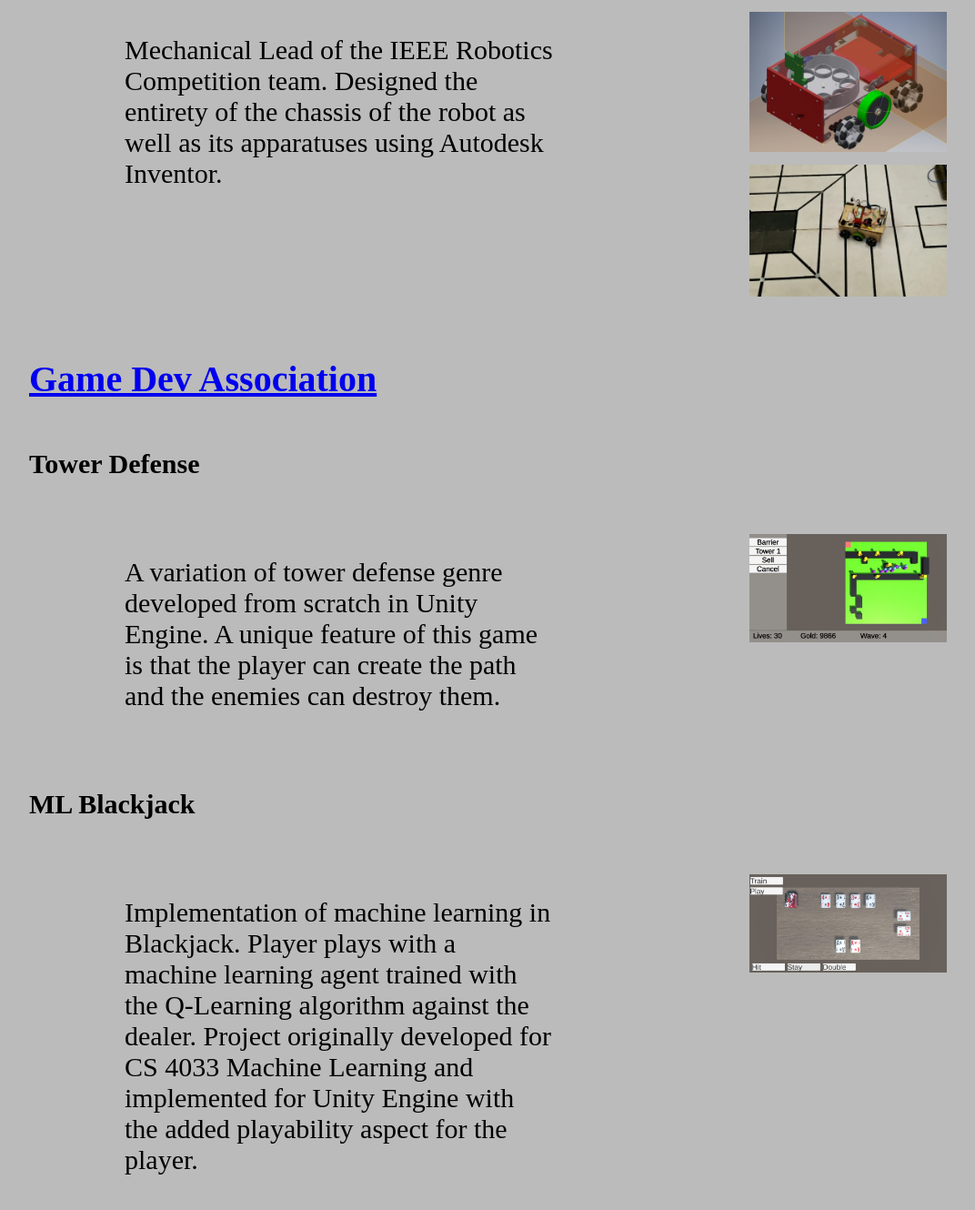
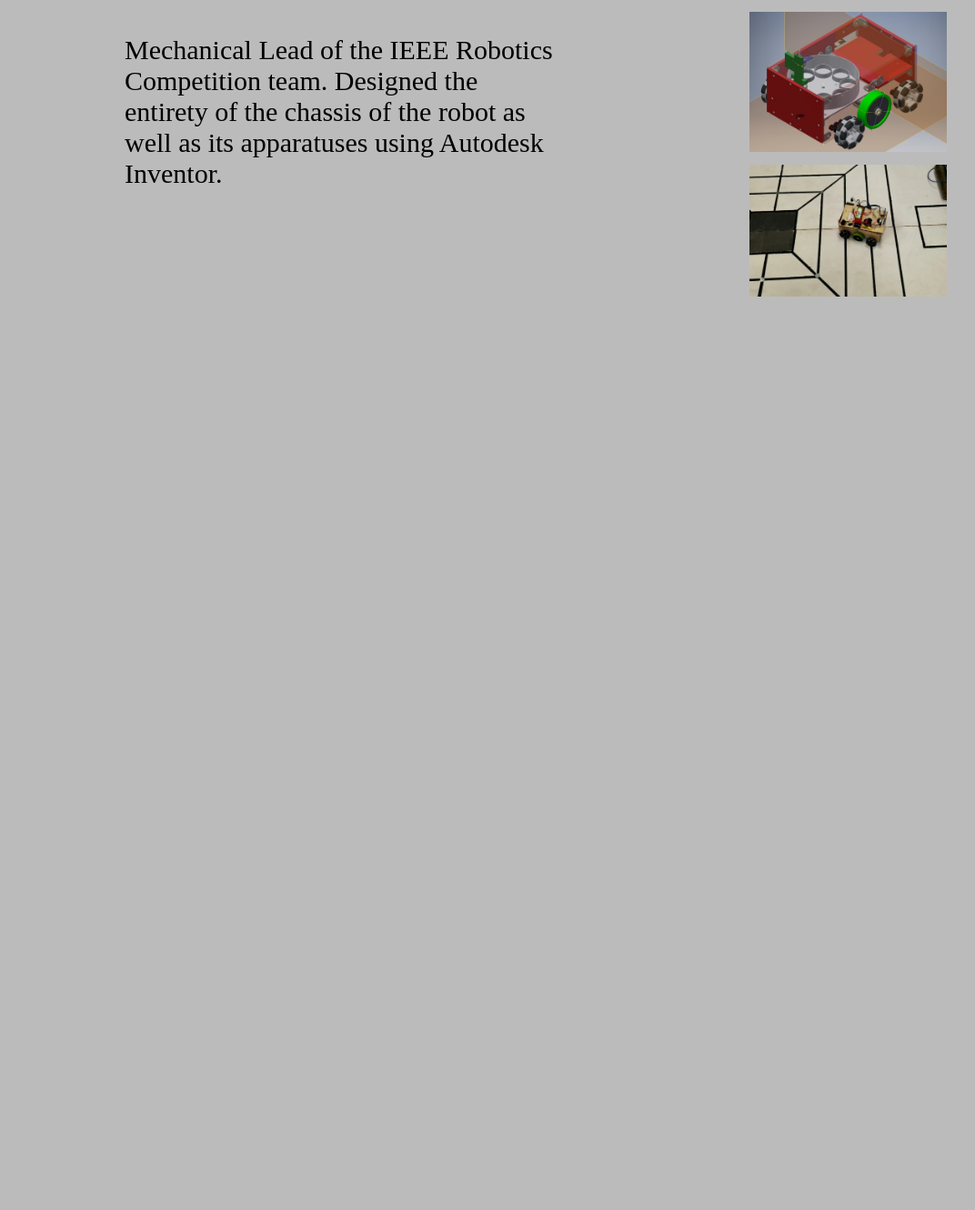
Before and after one commit to Kichlids/Kichlids.github.io, a plain HTML site: page projects.html in a window 1280 px wide. Shown: the part 1788-3118 px from the top of the page at 91% size, without its empty margins (26-1098 px from the left). After the commit the page ends 2136 px from the top, so only its background shows below. Drawn offline with Linux system fonts and the light colour scheme.

Commit message:
show one project by default

```diff
--- a/projects.html
+++ b/projects.html
@@ -104,7 +104,7 @@
             </div>
         </div>
 
-        <div id="gda" class="project-tab">
+        <div id="gda" class="project-tab" style="display: none;">
             <h4><a href="https://gda.ou.edu">Game Dev Association</a></h4>
 
             <h5>Tower Defense</h5>
```
